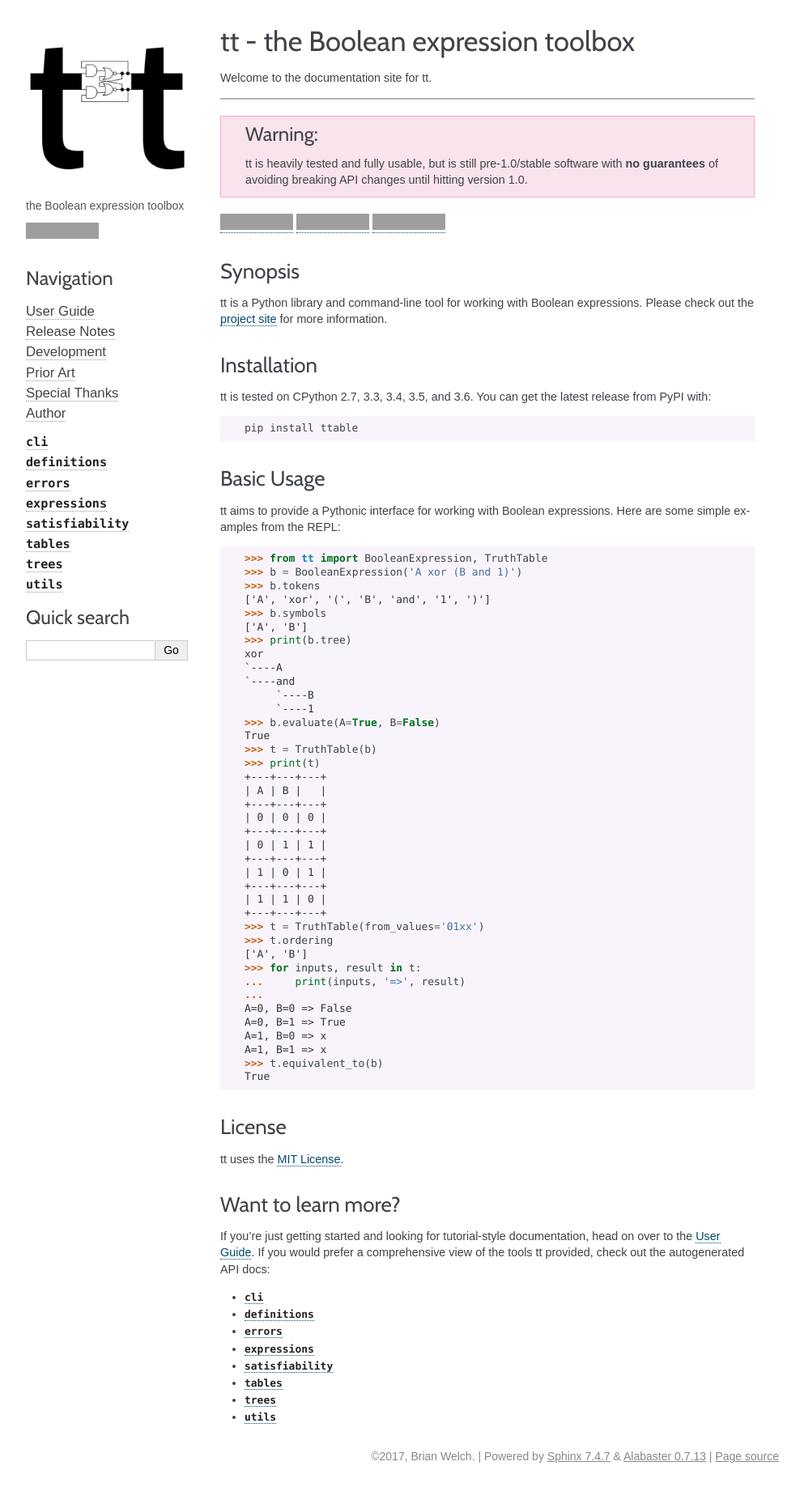
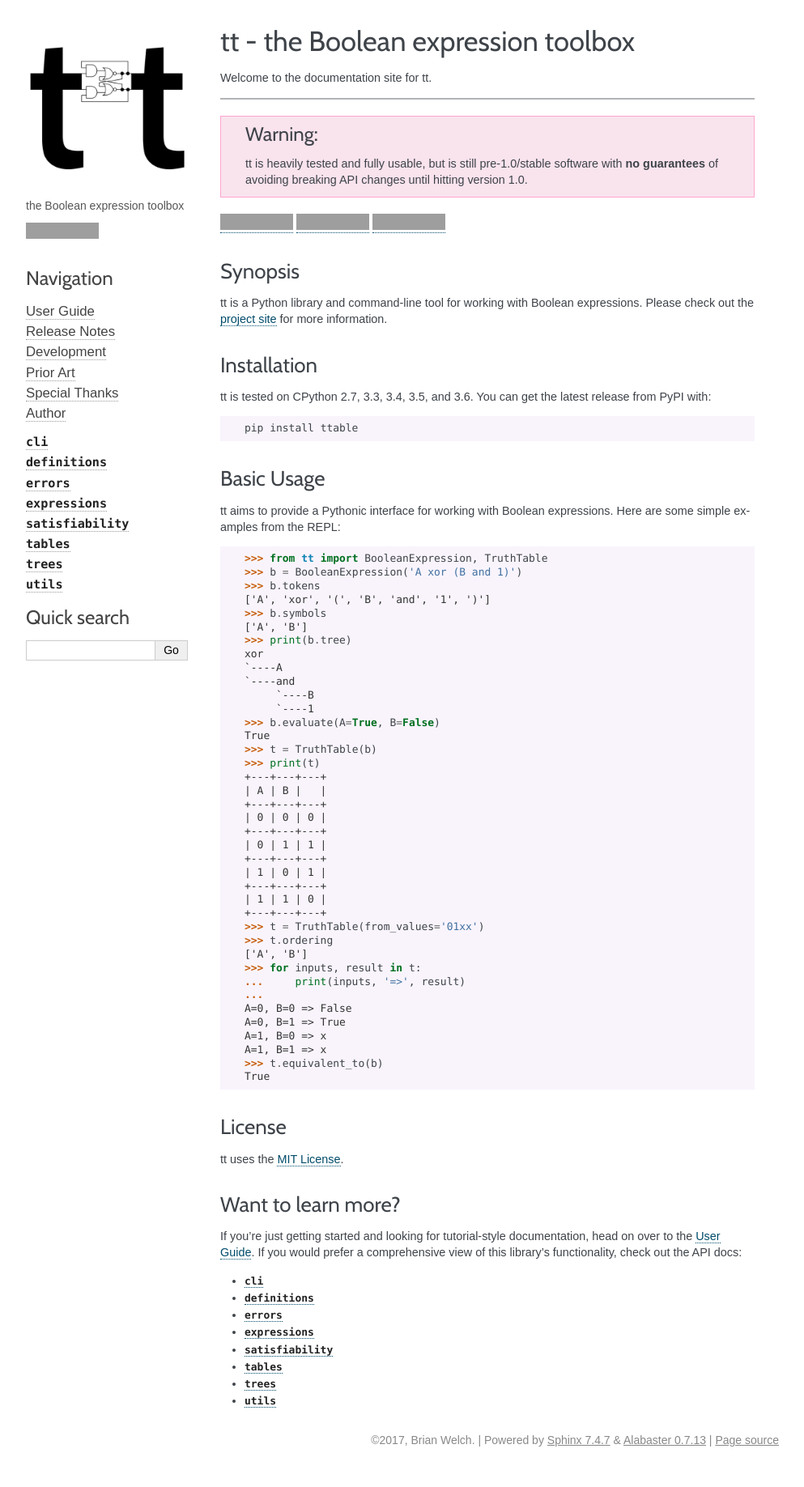
Before and after one commit to welchbj/tt, a Sphinx documentation site: the page built from docs/index.rst, in a window 1280 px wide. Shown: the whole page at 81% size, without its empty margins (148-1141 px from the left). Built offline with Sphinx 7.4.7, drawn with Linux system fonts in a browser that asks for light colours; some web fonts are replaced; grey boxes are pictures that could not be loaded.

Commit message:
Fix typo in index description of API docs

```diff
--- a/docs/index.rst
+++ b/docs/index.rst
@@ -27,7 +27,7 @@
 Want to learn more?
 -------------------
 
-If you're just getting started and looking for tutorial-style documentation, head on over to the :doc:`User Guide </user_guide>`. If you would prefer a comprehensive view of the tools tt provided, check out the autogenerated API docs:
+If you're just getting started and looking for tutorial-style documentation, head on over to the :doc:`User Guide </user_guide>`. If you would prefer a comprehensive view of this library's functionality, check out the API docs:
 
 .. toctree::
     :maxdepth: 1
```
